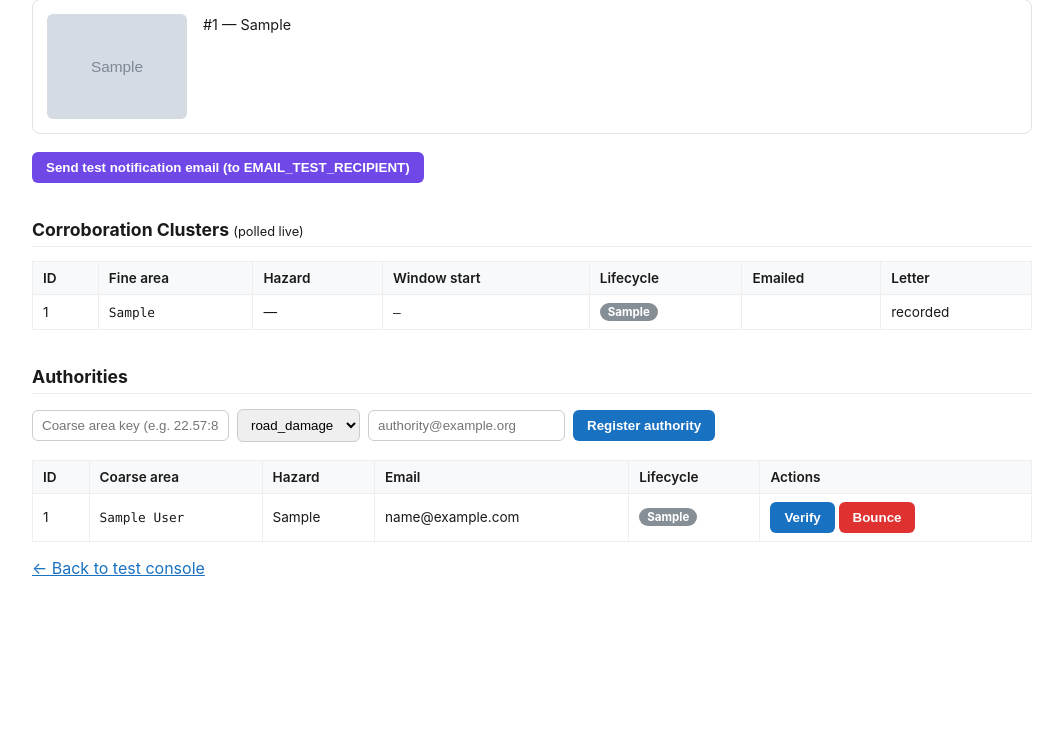
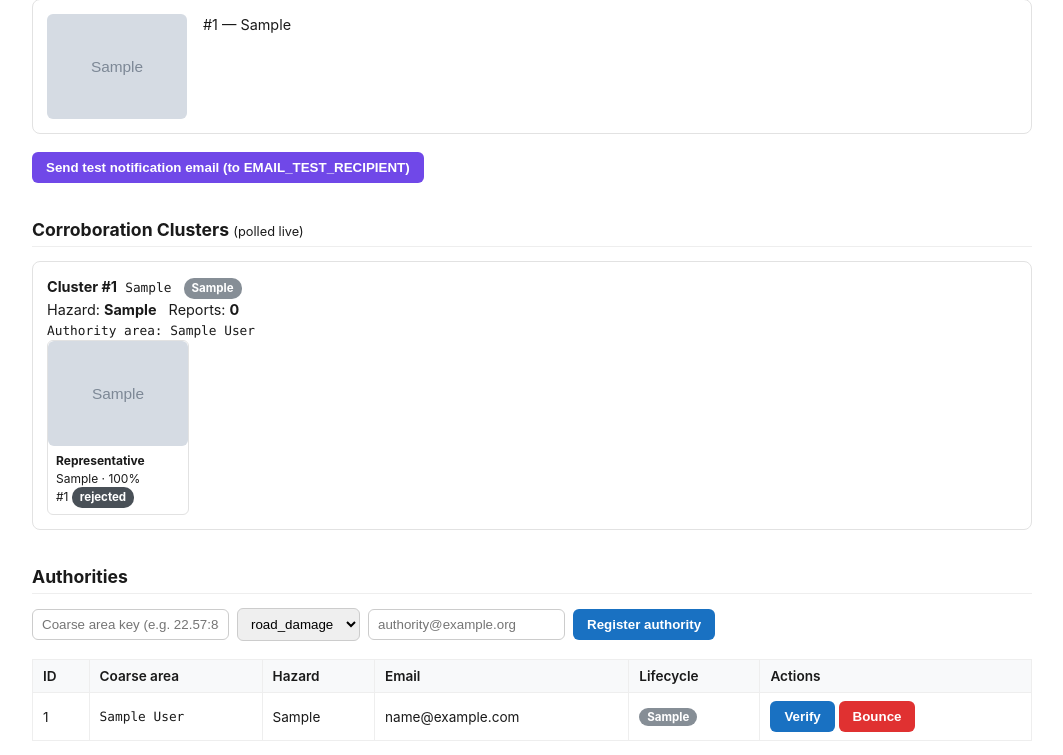
Before and after one commit to Code-Zero07/SmartSurroundAI, a Flask app: page /admin in a window 1280 px wide. Shown: the part 435-1190 px from the top of the page, without its empty margins (108-1171 px from the left). Before the commit the page ends 1011 px from the top, so only its background shows below. Run offline with Flask 3, Linux system fonts and the light colour scheme; tables that the repository leaves empty hold one stand-in row (values such as "Sample post"); grey boxes marked "Sample" are stand-in pictures; some libraries are stand-ins or nearby versions.

Commit message:
feat(admin-ui): cluster cards with representative, submissions, and state actions

```diff
--- a/templates/admin.html
+++ b/templates/admin.html
@@ -19,6 +19,12 @@
     .card { display: flex; gap: 16px; border: 1px solid #e2e2e2; border-radius: 8px;
             padding: 14px; margin-bottom: 12px; align-items: flex-start; }
     .card img { width: 140px; height: 105px; object-fit: cover; border-radius: 6px; }
+    .report-thumb { width: 140px; border: 1px solid #e2e2e2; border-radius: 6px; overflow: hidden; }
+    .report-thumb img { width: 140px; height: 105px; object-fit: cover; display: block; }
+    .report-thumb .meta { flex: none; font-size: 0.75rem; line-height: 1.45; padding: 6px 8px; }
+    .sub-grid { display: grid; grid-template-columns: repeat(auto-fill, minmax(140px, 1fr)); gap: 10px; margin-top: 8px; }
+    .send-error { color: #e03131; font-size: 0.8rem; margin: 0 0 6px; }
+    .expand-sub { background: #f1f3f5; color: #343a40; font-size: 0.8rem; padding: 6px 10px; margin-top: 8px; }
     .meta { flex: 1; font-size: 0.9rem; line-height: 1.5; }
     .badge { display: inline-block; padding: 2px 8px; border-radius: 10px; font-size: 0.75rem;
              font-weight: 700; color: white; }
@@ -253,11 +259,16 @@
         }).catch(function () { toast("Network error.", "err"); });
       }
 
+      var CLUSTER_BADGE_COLORS = {
+        pending_approval: "open",
+        approved: "corroborated",
+        missing_authority_email: "corroborated",
+        sent: "emailed",
+        settled: "settled"
+      };
       function lifecycleBadge(lc) {
-        var label = lc || "open";
-        var cls = {open:"open", corroborated:"corroborated",
-                   emailed:"emailed", settled:"settled"}[label] || "open";
-        return '<span class="lifecycle ' + cls + '">' + label + "</span>";
+        var cls = CLUSTER_BADGE_COLORS[lc] || "open";
+        return '<span class="lifecycle ' + cls + '">' + (lc || "pending_approval") + "</span>";
       }
 
       function authBadge(lc) {
@@ -267,15 +278,70 @@
         return '<span class="auth-lifecycle ' + cls + '">' + label + "</span>";
       }
 
-      function emailStatusBadge(row) {
-        if (row.lifecycle === "emailed") {
-          return ' <span class="lifecycle emailed">SENT ' +
-                 (row.emailed_at ? row.emailed_at.slice(0, 19).replace("T", " ") : "") + "</span>";
+      function reportThumb(r) {
+        if (!r || !r.image_url) return "";
+        var conf = r.confidence != null ? Math.round(r.confidence * 100) + "%" : "—";
+        var type = r.hazard_type || "—";
+        return '<div class="report-thumb"><img src="' + r.image_url + '" alt="report photo">' +
+               '<div class="meta">' + type + " · " + conf +
+               '<br>#' + r.id + ' <span class="lifecycle ' + (r.status === "rejected" ? "settled" : "open") + '">' +
+               r.status + "</span></div></div>";
+      }
+
+      function clusterCard(row) {
+        var rep = row.representative;
+        var repHtml = rep
+          ? reportThumb(rep).replace('<div class="meta">', '<div class="meta"><b>Representative</b><br>')
+          : '<p>No eligible representative.</p>';
+        var others = row.submissions || [];
+        var otherCount = others.length - (rep ? 1 : 0);
+        var othersHtml = "";
+        if (otherCount > 0) {
+          var items = others
+            .filter(function (r) { return !rep || r.id !== rep.id; })
+            .map(reportThumb).join("");
+          othersHtml = '<button type="button" class="expand-sub" data-cluster="' + row.id + '">▼ View ' +
+                       otherCount + ' other submission(s)</button><div class="sub-grid" id="subs-' + row.id + '" hidden>' +
+                       items + "</div>";
         }
-        if (row.lifecycle === "corroborated") {
-          return ' <span class="lifecycle corroborated">ROUTED&nbsp;/&nbsp;QUEUED</span>';
+
+        var actions = "";
+        if (row.lifecycle === "pending_approval") {
+          actions = '<button class="approve protected" data-action="cluster-approve" data-id="' + row.id + '">Approve Cluster</button> ' +
+                    '<button class="reject protected" data-action="cluster-settle" data-id="' + row.id + '">Settle (no send)</button>';
+        } else if (row.lifecycle === "approved" || row.lifecycle === "missing_authority_email") {
+          if (row.last_send_error) {
+            actions += '<p class="send-error">Last send error: <code>' + row.last_send_error + "</code></p>";
+          }
+          actions += '<button class="approve protected" data-action="cluster-send" data-id="' + row.id + '">Send to Authority</button>';
+          actions += '<div class="form-inline" style="margin-top:6px;">' +
+                     '<input type="text" id="auth-email-' + row.id + '" placeholder="authority@example.org">' +
+                     '<button class="add-auth protected" data-action="cluster-authority-email" data-id="' + row.id + '">Set email &amp; send</button></div>';
+        } else if (row.lifecycle === "missing_authority_email") {
+          actions += '<div class="form-inline" style="margin-top:6px;">' +
+                     '<input type="text" id="auth-email-' + row.id + '" placeholder="authority@example.org">' +
+                     '<button class="add-auth protected" data-action="cluster-authority-email" data-id="' + row.id + '">Set email &amp; send</button></div>';
+        } else if (row.lifecycle === "sent") {
+          actions += '<span class="lifecycle emailed">SENT' +
+                     (row.sent_at ? " " + row.sent_at.slice(0, 19).replace("T", " ") : "") + "</span>" +
+                     (row.letter_path ? ' <a href="#letter-' + row.id + '">letter recorded</a>' : "");
+        } else if (row.lifecycle === "settled") {
+          actions += '<span class="lifecycle settled">SETTLED — no send</span>';
         }
-        return "";
+
+        return '<div class="card cluster-card">' +
+          '<div class="meta">' +
+            "<div><b>Cluster #" + row.id + "</b> &nbsp;" +
+            '<span class="mono">' + (row.corroboration_area_key || "—") + "</span> &nbsp; " +
+            lifecycleBadge(row.lifecycle) + "</div>" +
+            "<div>Hazard: <b>" + (row.hazard_category || "—").replace(/_/g, " ") + "</b> &nbsp; " +
+            "Reports: <b>" + row.report_count + "</b></div>" +
+            "<div class='mono'>Authority area: " + (row.authority_area_key || "—") + "</div>" +
+            repHtml +
+            othersHtml +
+          "</div>" +
+          '<div class="actions">' + actions + "</div>" +
+          "</div>";
       }
 
       function loadClusters() {
@@ -286,20 +352,18 @@
 
             var c = data.clusters || [];
             var html = c.length
-              ? '<table><thead><tr><th>ID</th><th>Fine area</th><th>Hazard</th><th>Window start</th>' +
-                '<th>Lifecycle</th><th>Emailed</th><th>Letter</th></tr></thead><tbody>' +
-                c.map(function (row) {
-                  return "<tr><td>" + row.id + "</td><td class='mono'>" +
-                    (row.corroboration_area_key || "—") + "</td><td>" +
-                    (row.hazard_type || "—") + "</td><td class='mono'>" +
-                    (row.window_start || "—") + "</td><td>" +
-                    lifecycleBadge(row.lifecycle) + "</td><td>" +
-                    emailStatusBadge(row) + "</td><td>" +
-                    (row.letter_path ? "recorded" : "—") +
-                    "</td></tr>";
-                }).join("") + "</tbody></table>"
-              : "<p>No corroboration clusters yet.</p>";
+              ? c.map(clusterCard).join("")
+              : "<p>No clusters yet — submitted reports appear here after review.</p>";
             clustersWrap.innerHTML = html;
+
+            document.querySelectorAll(".expand-sub").forEach(function (btn) {
+              btn.addEventListener("click", function () {
+                var t = document.getElementById("subs-" + btn.dataset.cluster);
+                var hidden = t.hidden;
+                t.hidden = !hidden;
+                btn.textContent = hidden ? "▲ Hide other submissions" : "▼ View other submissions";
+              });
+            });
 
             var auth = data.authorities || [];
             var ahtml = auth.length
@@ -333,6 +397,19 @@
         else if (action === "reject") handleProtected("/admin/reject/" + id, "Rejected.");
         else if (action === "authority-verify") handleProtected("/admin/authority/" + id + "/verify", "Authority verified.");
         else if (action === "authority-bounce") handleProtected("/admin/authority/" + id + "/bounce", "Authority bounced.");
+        else if (action === "cluster-approve")
+          handleProtected("/admin/cluster/" + id + "/approve", "Cluster approved; email attempted.");
+        else if (action === "cluster-send")
+          handleProtected("/admin/cluster/" + id + "/send", "Send attempted.");
+        else if (action === "cluster-settle")
+          handleProtected("/admin/cluster/" + id + "/settle", "Cluster settled.");
+        else if (action === "cluster-authority-email") {
+          var em = document.getElementById("auth-email-" + id).value.trim();
+          if (!em) { toast("Enter an authority email.", "warn"); return; }
+          var fd = new FormData();
+          fd.append("email", em);
+          handleProtected("/admin/cluster/" + id + "/authority-email", "Email set; send attempted.", fd);
+        }
         else if (action === "test-email") handleProtected("/admin/test-email", "Test email attempted.");
         else if (action === "authority-add") {
           var area = document.getElementById("auth-area-key").value.trim();
```
